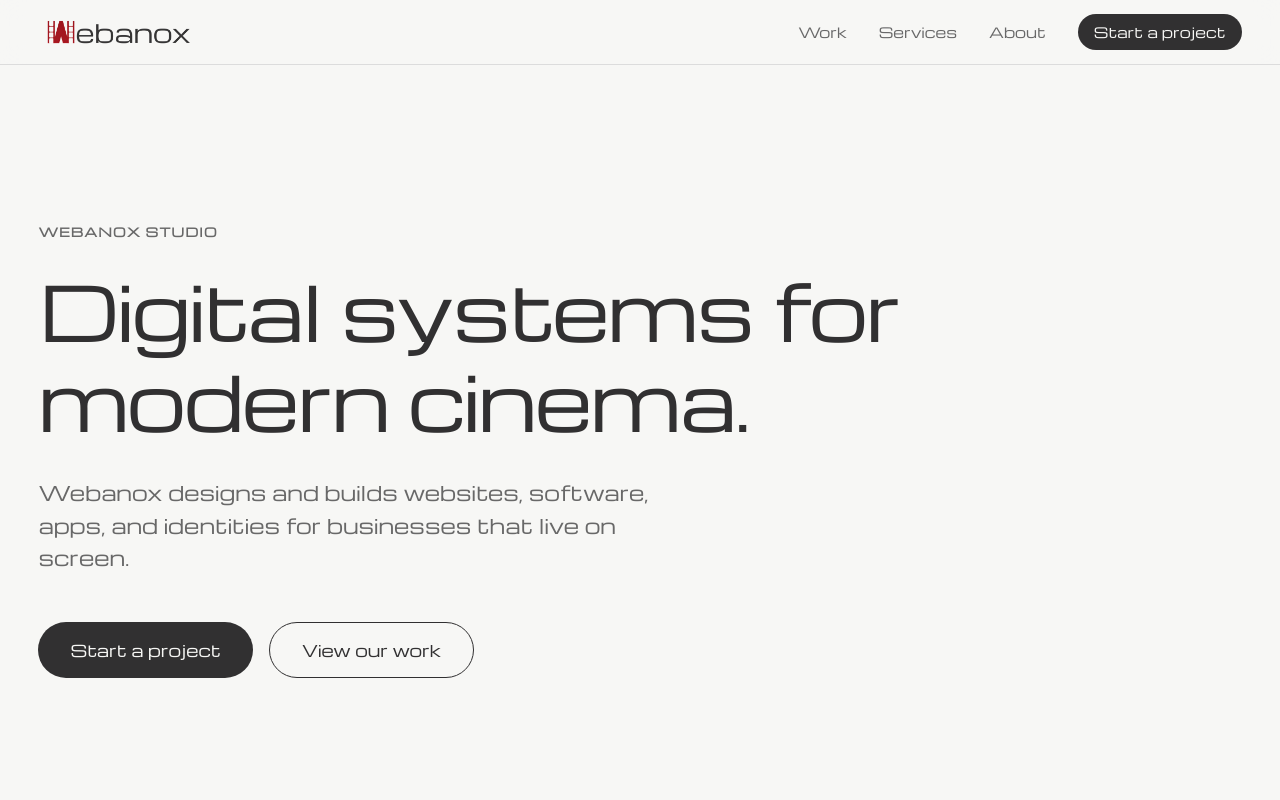
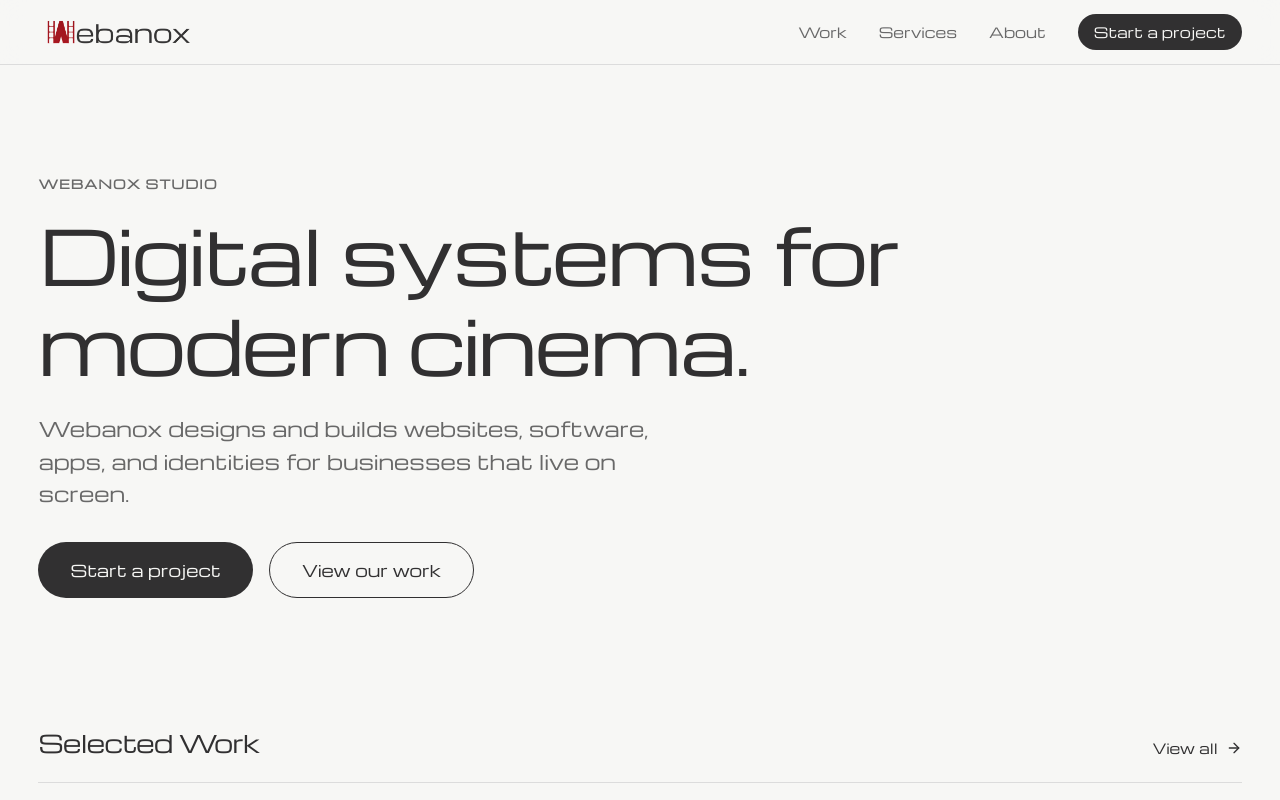
Before and after one commit to aswinsalishgit/Webanox, a Next.js app: page / in a window 1280 px wide. Shown: the top 800 px of the page. Built offline with nearby package versions, Linux system fonts and the light colour scheme.

Commit message:
style: reduce hero margins to keep buttons above fold

```diff
--- a/app/page.tsx
+++ b/app/page.tsx
@@ -9,16 +9,16 @@
   return (
     <div className="flex flex-col gap-32 pb-32">
       {/* Hero Section */}
-      <section className="page-container mt-24 md:mt-32 lg:mt-40">
+      <section className="page-container mt-20 md:mt-24 lg:mt-28">
         <div className="swiss-grid">
           <div className="col-span-4 md:col-span-6 lg:col-span-10 flex flex-col items-start">
-            <span className="text-xs font-semibold uppercase tracking-widest text-[#686868] mb-6">
+            <span className="text-xs font-semibold uppercase tracking-widest text-[#686868] mb-4">
               Webanox Studio
             </span>
-            <h1 className="text-4xl md:text-6xl lg:text-[75px] leading-[1.2] font-medium tracking-tight text-[#313031] mb-8">
+            <h1 className="text-4xl md:text-6xl lg:text-[75px] leading-[1.2] font-medium tracking-tight text-[#313031] mb-6">
               Digital systems for modern cinema.
             </h1>
-            <p className="text-lg md:text-xl text-[#686868] max-w-2xl leading-relaxed mb-12">
+            <p className="text-lg md:text-xl text-[#686868] max-w-2xl leading-relaxed mb-8">
               Webanox designs and builds websites, software, apps, and identities
               for businesses that live on screen.
             </p>
```
